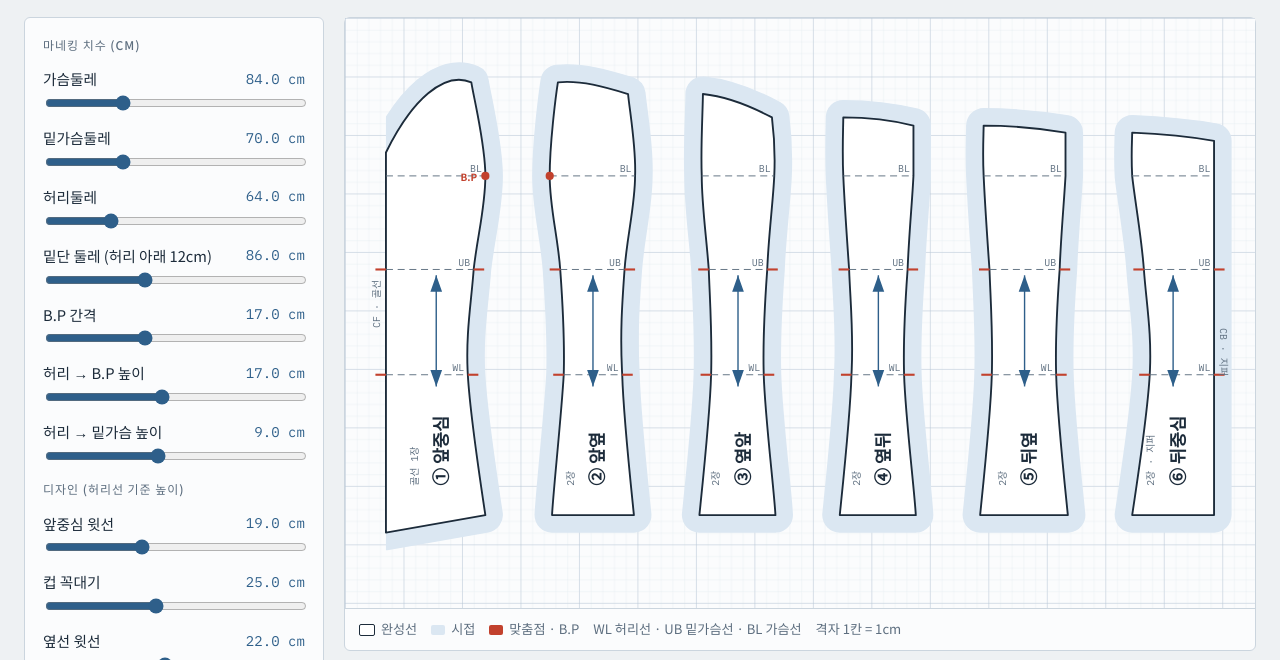
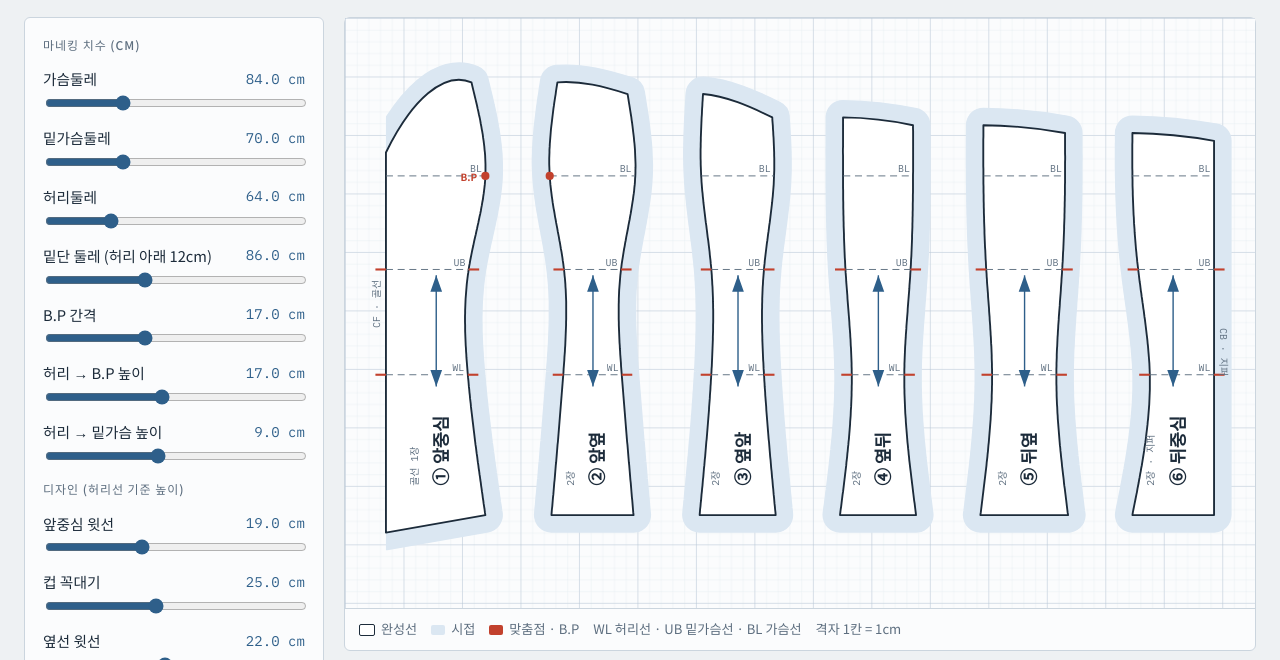
Before and after one commit to yoonseogod/patterndesign, a plain HTML site: page bustier-pattern.html in a window 1280 px wide. Shown: the part 140-800 px from the top of the page. Drawn offline with Linux system fonts and the light colour scheme; a web font is replaced by a local one.

Commit message:
Smooth bustier seam curves and move bust shaping from back into cups
Co-Authored-By: Claude Opus 5.5 <noreply@anthropic.com>
Claude-Session: https://claude.ai/code/session_01Lsa2v1X6A5aSYa25V9MSTj

```diff
--- a/bustier-pattern.html
+++ b/bustier-pattern.html
@@ -165,9 +165,11 @@ function widths(o) {
   const fr = { b: 0.525, u: 0.514, w: 0.516, h: 0.512 };
   const F = {}, Bk = {};
   for (const k in L) { F[k] = L[k] * fr[k]; Bk[k] = L[k] - F[k]; }
-  const p1 = { b: Math.min(o.bpi / 2, F.b * 0.6), u: F.u * 0.417, w: F.w * 0.424, h: F.h * 0.386 };
-  const fs = { b: [0.54, 0.46], u: [0.524, 0.476], w: [0.526, 0.474], h: [0.519, 0.481] };
-  const bs = { b: [0.3, 0.35, 0.35], u: [0.294, 0.353, 0.353], w: [0.29, 0.355, 0.355], h: [0.31, 0.357, 0.333] };
+  // The back is nearly flat between bust and underbust: only ~20% of that reduction goes to the back, the rest into the cups.
+  Bk.u = Bk.b - (L.b - L.u) * 0.2; F.u = L.u - Bk.u;
+  const p1 = { b: Math.min(o.bpi / 2, F.b * 0.6), u: F.u * 0.43, w: F.w * 0.424, h: F.h * 0.386 };
+  const fs = { b: [0.54, 0.46], u: [0.52, 0.48], w: [0.526, 0.474], h: [0.519, 0.481] };
+  const bs = { b: [0.3, 0.35, 0.35], u: [0.3, 0.35, 0.35], w: [0.29, 0.355, 0.355], h: [0.31, 0.357, 0.333] };
   const W = [p1, {}, {}, {}, {}, {}];
   for (const k in L) {
     const r = F[k] - p1[k];
@@ -179,14 +181,31 @@ function widths(o) {
   return W;
 }
 
-// Catmull-Rom through points -> cubic segments [p0, c1, c2, p3]
+// Natural cubic spline x(y) through the edge points, sampled every ~0.25cm -> smooth seam with no kinks.
+// Returned as straight cubic pieces [p, p, q, q] so length/path helpers stay simple.
 function crSegs(pts) {
-  const s = [];
-  for (let i = 0; i < pts.length - 1; i++) {
-    const p0 = pts[Math.max(0, i - 1)], p1 = pts[i], p2 = pts[i + 1], p3 = pts[Math.min(pts.length - 1, i + 2)];
-    s.push([p1, [p1[0] + (p2[0] - p0[0]) / 6, p1[1] + (p2[1] - p0[1]) / 6], [p2[0] - (p3[0] - p1[0]) / 6, p2[1] - (p3[1] - p1[1]) / 6], p2]);
+  const n = pts.length, y = pts.map(p => p[1]), x = pts.map(p => p[0]);
+  const h = [], a = new Array(n).fill(0), M = new Array(n).fill(0);
+  for (let i = 0; i < n - 1; i++) h.push(y[i + 1] - y[i]);
+  const d = [], c = [], r = [];
+  for (let i = 1; i < n - 1; i++) {
+    d.push(2 * (h[i - 1] + h[i])); c.push(h[i]);
+    r.push(6 * ((x[i + 1] - x[i]) / h[i] - (x[i] - x[i - 1]) / h[i - 1]));
   }
-  return s;
+  for (let i = 1; i < d.length; i++) { const m = h[i] / d[i - 1]; d[i] -= m * c[i - 1]; r[i] -= m * r[i - 1]; }
+  for (let i = d.length - 1; i >= 0; i--) M[i + 1] = (r[i] - (i + 1 < d.length ? c[i] * M[i + 2] : 0)) / d[i];
+  const X = t => {
+    let i = 0; while (i < n - 2 && t > y[i + 1]) i++;
+    const A = (y[i + 1] - t) / h[i], B = (t - y[i]) / h[i];
+    return A * x[i] + B * x[i + 1] + ((A * A * A - A) * M[i] + (B * B * B - B) * M[i + 1]) * h[i] * h[i] / 6;
+  };
+  const steps = Math.max(8, Math.ceil((y[n - 1] - y[0]) / 0.25)), segs = [];
+  let prev = pts[0];
+  for (let k = 1; k <= steps; k++) {
+    const t = y[0] + (y[n - 1] - y[0]) * k / steps, q = k === steps ? pts[n - 1] : [X(t), t];
+    segs.push([prev, prev, q, q]); prev = q;
+  }
+  return segs;
 }
 function bez(seg, t) {
   const [a, b, c, d] = seg, u = 1 - t;
@@ -233,7 +252,8 @@ function sheet(o, light) {
   let ox = m;
   const offs = D.map(p => { const x = ox; ox += p.maxW + gap; return x; });
   const vw = ox - gap + m, vh = yMax - yMin;
-  const T = (p, x) => `${f(x + p[0])} ${f(yMax - p[1])}`;
+  const g2 = n => n.toFixed(2);
+  const T = (p, x) => `${g2(x + p[0])} ${g2(yMax - p[1])}`;
   const segPath = (segs, x) => segs.map(s => `C${T(s[1], x)} ${T(s[2], x)} ${T(s[3], x)}`).join(" ");
   const rev = segs => segs.slice().reverse().map(s => [s[3], s[2], s[1], s[0]]);
 
```
Also changed, not shown: 1 other file.
